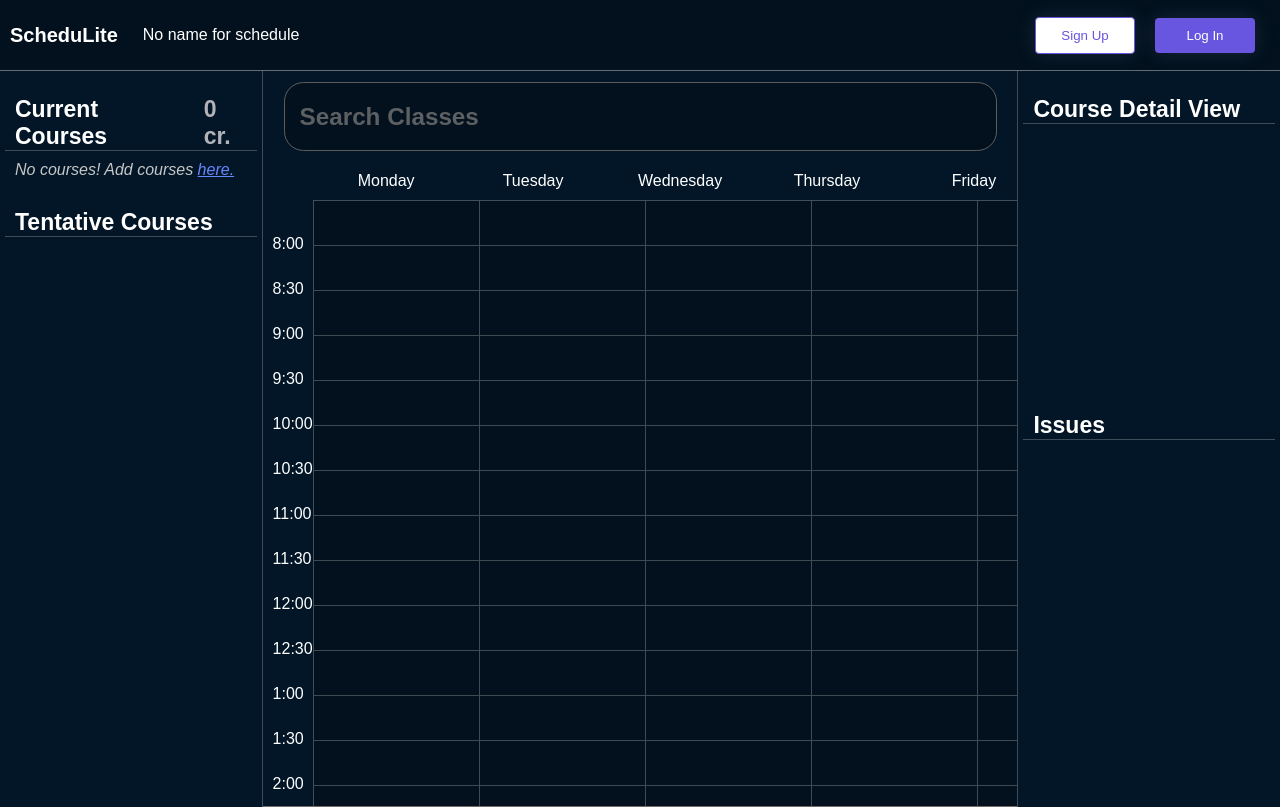
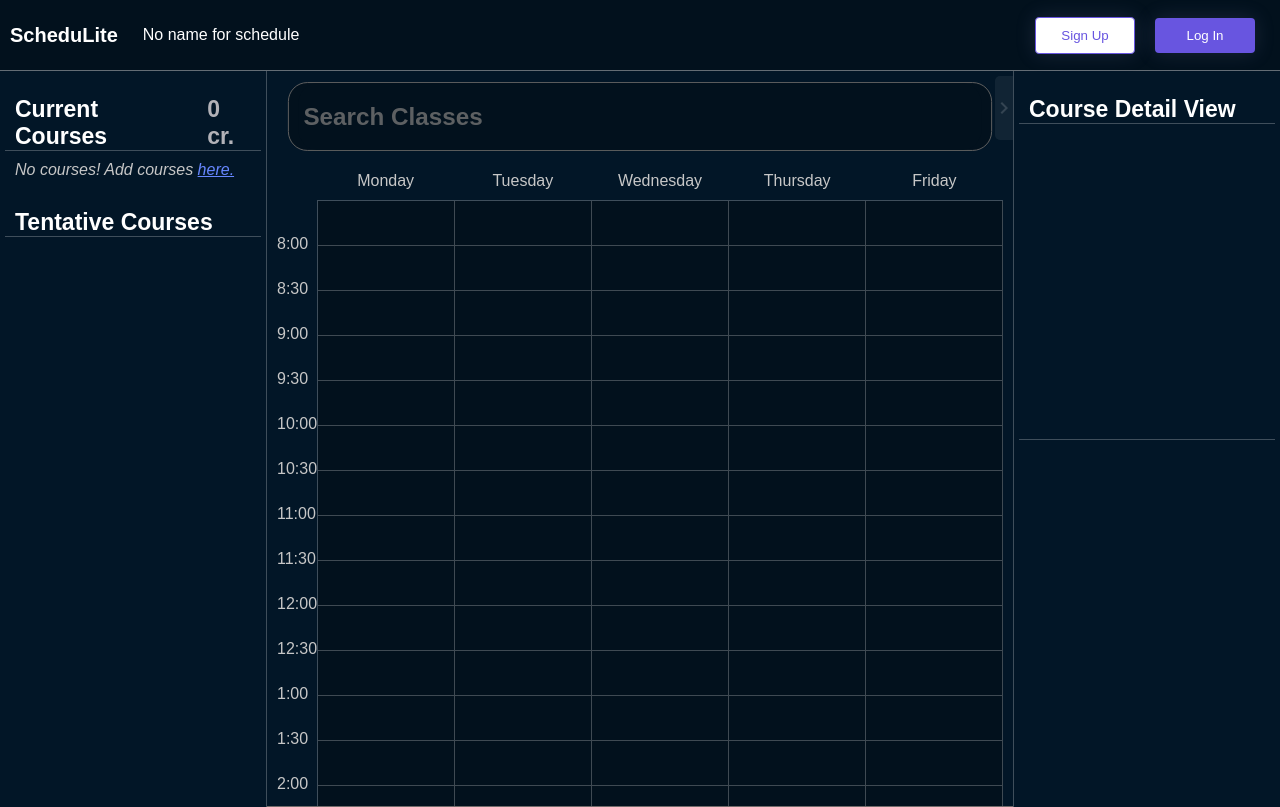
Before and after one commit to TheDeafOne/ScheduLite, a React (Create React App) app in the folder schedulite.clientapp/: page / in a window 1280 px wide. Built offline with nearby package versions, Linux system fonts and the light colour scheme.

Commit message:
collapsible side panel indicating warnings and errors. calendar width bug also fixed

```diff
--- a/schedulite.clientapp/src/components/CourseComponents/CourseDetailPanel.tsx
+++ b/schedulite.clientapp/src/components/CourseComponents/CourseDetailPanel.tsx
@@ -1,4 +1,4 @@
-import React, {useEffect, useState} from "react";
+import React, {useContext, useEffect, useState} from "react";
 import axiosConfig from "../../api/axios-config";
 import Results from "./Results/Results";
 import CourseCard from "./CourseCard";
@@ -6,12 +6,18 @@ import ICourse from "../../types/course.type";
 import Errors from "../ScheduleIssues/Errors"
 import Warnings from "../ScheduleIssues/Warnings"
 import {hover} from "@testing-library/user-event/dist/hover";
+import {ScheduleContext, ScheduleContextType} from "../../context/ScheduleContext";
 // import TextField from "@mui/material/TextField";
 // import List from "./Components/List";
 // import "./App.scss";
 
 const CourseDetailPanel = ({course, viewCourse, calendarCourseHover}: {course : ICourse | undefined, viewCourse: boolean, calendarCourseHover: ICourse | undefined}) => {
-
+    const { errors, warnings } = useContext(ScheduleContext) as ScheduleContextType
+    // const issuesExist = () => {
+    //     let warning = warnings()
+    //     let error = errors()
+    //     return warning.credits.value && warning.sameCourse.value && error.overlap.value
+    // }
     return (
         <div className={"side-panel right-panel"}>
             <div className={"details"}>
@@ -31,11 +37,21 @@ const CourseDetailPanel = ({course, viewCourse, calendarCourseHover}: {course :
                     </div>
 
                 </div>
-                <div>
-                    <div className={"side-panel-title"}>
-                        Issues
-                    </div>
-                </div>
+                {/*<div>*/}
+                {/*    <div className={"side-panel-title"}>*/}
+                {/*        Issues*/}
+                {/*    </div>*/}
+                {/*</div>*/}
+                {/*{*/}
+                {/*    issuesExist() && (*/}
+                {/*        <div>*/}
+                {/*            <div className={"side-panel-title"}>*/}
+                {/*                Issues*/}
+                {/*            </div>*/}
+                {/*        </div>*/}
+                {/*    )*/}
+                {/*}*/}
+
             </div>
             <div className={"issues"}>
 
--- a/schedulite.clientapp/src/context/ScheduleContext.tsx
+++ b/schedulite.clientapp/src/context/ScheduleContext.tsx
@@ -40,8 +40,8 @@ export interface ScheduleContextType {
     semester: string,
     setSemester: React.Dispatch<React.SetStateAction<string>>,
     saveSchedule: () => void,
-    errors: () => Errors,
-    warnings: () => Warnings
+    errors: Errors,
+    warnings: Warnings
 }
 export const ScheduleContext = createContext<ScheduleContextType | undefined>(undefined);
 
@@ -90,34 +90,21 @@ export const ScheduleProvider = (props: any) => {
     const [year, setYear] = useState("")
     const [name, setName] = useState("")
     const [saved, setSaved] = useState(true)
+    const [errors, setErrors] = useState<Errors>({overlap: {value: false, courses: []}})
+    const [warnings, setWarnings] = useState<Warnings>({credits: {value: false, message: ""}, sameCourse: {value: false, courses: [], message: ""}})
 
-    const errors = () => {
-        let coursesWithOverlap = activeCourses.courses.filter((course) => course.overlap);
-        console.log(coursesWithOverlap);
+    const calcErrors = () => {
 
+    }
+    const calcWarnings = () => {
 
-        return {
-            overlap : {
-                value: coursesWithOverlap.length > 0,
-                courses: coursesWithOverlap
-            }
-        }
     }
-    const warnings = () => {
-        let sameCourseDiffSections = activeCourses.courses.filter((course) => activeCourses.courses.some((i) => (course !== i) && (course.courseTitle === i.courseTitle)))
 
-        return {
-            credits: {
-                value: calcActiveCredits() > 18,
-                message: `Number of active credits ${calcActiveCredits()} is greater 18.`
-            },
-            sameCourse: {
-                value: sameCourseDiffSections.length > 0,
-                courses: sameCourseDiffSections,
-                message: "Schedule contains two of the same course with different sections."
-            }
-        }
-    }
+    // const issuesExist = () => {
+    //     let warning = warnings()
+    //     let error = errors()
+    //     return warning.credits.value && warning.sameCourse.value && error.overlap.value
+    // }
 
     const overlap = (course1: ICourse, course2: ICourse) : boolean => {
         const startDate1 = moment(course1["startTime"], 'YYYY/MM/DD h:mm:ss')
@@ -195,6 +182,28 @@ export const ScheduleProvider = (props: any) => {
     }
     useEffect(() => {
         setSaved(false);
+        let coursesWithOverlap = activeCourses.courses.filter((course) => course.overlap);
+        console.log(coursesWithOverlap);
+        setErrors({
+                overlap : {
+                    value: coursesWithOverlap.length > 0,
+                    courses: coursesWithOverlap
+                }
+            }
+        )
+        let sameCourseDiffSections = activeCourses.courses.filter((course) => activeCourses.courses.some((i) => (course !== i) && (course.courseTitle === i.courseTitle)))
+
+        setWarnings( {
+            credits: {
+                value: calcActiveCredits() > 18,
+                message: `Number of active credits ${calcActiveCredits()} is greater 18.`
+            },
+            sameCourse: {
+                value: sameCourseDiffSections.length > 0,
+                courses: sameCourseDiffSections,
+                message: "Schedule contains two of the same course with different sections."
+            }
+        })
         // console.log(saved);
     }, [activeCourses, tentativeCourses])
     // const [saved]
--- a/schedulite.clientapp/src/screens/HomeScreen/Calendar/Calendar.scss
+++ b/schedulite.clientapp/src/screens/HomeScreen/Calendar/Calendar.scss
@@ -6,16 +6,19 @@
     padding: 10px;
     overflow-y: scroll;
     color: white;
+    box-sizing: border-box;
+    width: 100%;
 }
-/*.calendar-content {*/
+/*calendar-content {*/
 /*    display: flex;*/
 /*    flex-direction: column;*/
 /*}*/
 .calendar-days {
     display: flex;
+    flex-grow: 1;
     flex-direction: column;
     background-color: variables.$background-main;
-    width: 100%;
+    width: 95%;
 }
 .calendar-header {
     position: relative;
@@ -23,6 +26,7 @@
     flex-direction: row;
     justify-content: space-around;
     width: 100%;
+    color: variables.$secondary-text-color;
 }
 .calendar-body {
     margin-top: 10px;
@@ -33,6 +37,7 @@
     border-left: 1px solid variables.$border-color;
     box-sizing: border-box;
     position: relative;
+    width: 100%;
 }
 .weekday-header {
     width: 100%;
@@ -41,16 +46,14 @@
     text-align: center;
     //background-color: lighten(variables.$background-light, 1%);
     background-color: variables.$background-dark;
-    width: 100%;
+    width: 20%;
     box-sizing: border-box;
     border-right: 1px solid variables.$border-color;
-    /*border-radius: 10px;*/
-    /*height: 100vh;*/
-    /*overflow-y: scroll;*/
 }
 .time-slot {
     display: flex;
     height: 45px;
+    color: variables.$secondary-text-color;
 }
 .day-slot {
     display: flex;
@@ -59,17 +62,23 @@
     flex-direction: row;
     padding: 1px;
     height: 45px;
-    width: 165px;
+    width: 100%;
     border-bottom: 1px solid variables.$border-color;
     box-sizing: border-box;
     font-weight: bold;
     /*color: #282c34;*/
 }
+//.days {
+//    width165px;
+//}
 .calendar-course {
     display: flex;
+    //width: 50px;
+    //flex: 0 0 available;
     flex-grow: 1;
     flex-basis: 100%;
     font-size: 12px;
+    width: border-box;
     position: relative;
 
     flex-direction: column;
@@ -82,8 +91,9 @@
     text-align: start;
     overflow-x: hidden;
     text-wrap: none;
-    white-space: nowrap;
+    //white-space: nowrap;
     text-overflow: ellipsis;
+
     &:hover {
         filter: brightness(1.4);
     }
--- a/schedulite.clientapp/src/screens/HomeScreen/Calendar/Calendar.tsx
+++ b/schedulite.clientapp/src/screens/HomeScreen/Calendar/Calendar.tsx
@@ -117,7 +117,7 @@ const Calendar = ({ tentativeCourseHover, setCalendarCourseHover, setViewCourse
     )
 }
 const Times = () => {
-    let times = ["", "8:00", "8:30", "9:00", "9:30", "10:00", "10:30", "11:00", "11:30", "12:00", "12:30", "1:00", "1:30", "2:00", "2:30", "3:00", "3:30", "4:00", "4:30", "5:00" ,"5:30", "6:00", "6:30", "7:00", "7:30"]
+    let times = ["", "8:00", "8:30", "9:00", "9:30", "10:00", "10:30", "11:00", "11:30", "12:00", "12:30", "1:00", "1:30", "2:00", "2:30", "3:00", "3:30", "4:00", "4:30", "5:00" ,"5:30", "6:00", "6:30", "7:00", "7:30", "8:00", "8:30", "9:00"]
     let slots = []
     for (let i = 0; i < 24; i++) {
         slots.push(<div className={"time-slot"} id={i.toString()} key={times[i]}>
@@ -216,9 +216,6 @@ const CalendarCourse = (props : any) => {
             <div>
                 {event.courseTitle}
             </div>
-            <div>
-                {event.timeStart} - {event.timeEnd}
-            </div>
         </div>
         // </MouseOverPopover>
 
--- a/schedulite.clientapp/src/screens/HomeScreen/HomeScreen.scss
+++ b/schedulite.clientapp/src/screens/HomeScreen/HomeScreen.scss
@@ -53,3 +53,56 @@
     transform: translateY(0);
   }
 }
+
+.collapse-side-panel {
+  all: unset;
+  background-color: rgba(255, 255, 255, 0.32);
+  color: white;
+  width: .1rem;
+  height: 3rem;
+  padding: .5em;
+  display: flex;
+  justify-content: center;
+  align-items: center;
+  //place-content: center;
+  //border: 1px solid variables.$border-color-light;
+  border-radius: 5px 0 0 5px;
+  position: absolute;
+  right: 0;
+  margin-top: .3em;
+  //opacity: 0;
+  //display: none;
+  transition: opacity .1s ease-out;
+  //&:hover {
+  //  opacity: .6;
+  //}
+  //top: 0;
+}
+.closed {
+  transition: opacity .1s ease-out;
+  opacity: .2;
+  &:hover {
+    opacity: .7;
+  }
+}
+.open {
+  transition: opacity .1s ease-out;
+  opacity: .2;
+  &:hover {
+    opacity: .7;
+  }
+}
+.warning-button {
+  background-color: variables.$background-warning;
+  opacity: .7;
+  &:hover {
+    opacity: .9;
+  }
+}
+.error-button {
+  background-color: variables.$background-error;
+  opacity: .7;
+  &:hover {
+    opacity: .9;
+  }
+}
--- a/schedulite.clientapp/src/screens/HomeScreen/HomeScreen.tsx
+++ b/schedulite.clientapp/src/screens/HomeScreen/HomeScreen.tsx
@@ -2,6 +2,9 @@ import React, {useContext, useEffect, useState} from 'react'
 import axiosConfig from "../../api/axios-config";
 import SearchPage from "../SearchScreen/SearchPage";
 import SearchBar from "../SearchScreen/SearchScreenComponents/SearchBar/SearchBar";
+import ChevronLeftIcon from '@mui/icons-material/ChevronLeft';
+import ChevronRightIcon from '@mui/icons-material/ChevronRight';
+
 // import "../../styles/BodyStructure.scss"
 import "./HomeScreen.scss"
 import CoursePanel from "./CoursePanel";
@@ -28,8 +31,9 @@ const Home = ({ linkedScheduleObj } : { linkedScheduleObj: linkedScheduleObjType
     const [tentativeCourseHover, setTentativeCourseHover] = useState<ICourse | undefined>();
     const [currCourse, setCourse]= useState<ICourse | undefined>();
     const [viewCourse, setViewCourse] = useState(false);
-    const { saved, saveSchedule } = useContext(ScheduleContext) as ScheduleContextType
+    const { saved, saveSchedule, errors, warnings } = useContext(ScheduleContext) as ScheduleContextType
     const { user } = useContext(UserContext) as UserContextType
+    const [panelVisible, setPanelVisible] = useState<Boolean>(true);
 
     const [scheduleSaved, setScheduleSaved] = useState(false)
     const [saveMessage, setSavedMessage] = useState("")
@@ -118,8 +122,17 @@ const Home = ({ linkedScheduleObj } : { linkedScheduleObj: linkedScheduleObjType
 
                         {user && <button className="save-button" type={"button"} onClick={onSaveClick}>Save</button>}
                     </div>
+                    <button className={`collapse-side-panel ${panelVisible ? "open" : "closed"} ${warnings.credits.value || warnings.sameCourse.value && !panelVisible ? "warning-button" : ""} ${errors.overlap.value && !panelVisible ? "error-button" : ""}`} onClick={() => setPanelVisible(!panelVisible)}>
+                        {
+                            panelVisible ? <ChevronRightIcon /> : <ChevronLeftIcon />
+                        }
+                    </button>
                 </div>
-                <CourseDetailPanel course={currCourse} viewCourse={viewCourse} calendarCourseHover={calendarCourseHover}/>
+                {
+                    panelVisible && (
+                        <CourseDetailPanel course={currCourse} viewCourse={viewCourse} calendarCourseHover={calendarCourseHover}/>
+                    )
+                }
             </div>
         </motion.div>
     )
--- a/schedulite.clientapp/src/styles/globals/_layout.scss
+++ b/schedulite.clientapp/src/styles/globals/_layout.scss
@@ -10,16 +10,19 @@
 
   .center-panel {
     display: flex;
+    position: relative;
     flex-direction: column;
     flex: 3 1 0;
     overflow-y: scroll;
   }
   .side-panel {
-    flex: 1 1 0;
+    width: 20vw;
+    //flex: 1 1 0;
     text-align: start;
     color: white;
     padding: 5px;
     overflow-y: scroll;
+    //width: 100px;
 
     .side-panel-title {
       padding: 20px 10px 0 10px;
@@ -68,6 +71,7 @@
   }
   .left-panel {
     border-right: 1px solid variables.$border-color;
+    //width: 10vw;
   }
   .side-panel-title-container {
     display: flex;
```
Also changed, not shown: schedulite.clientapp/src/components/ScheduleIssues/Errors.tsx (+4 -4 lines), schedulite.clientapp/src/components/ScheduleIssues/Warnings.tsx (+6 -6 lines).
